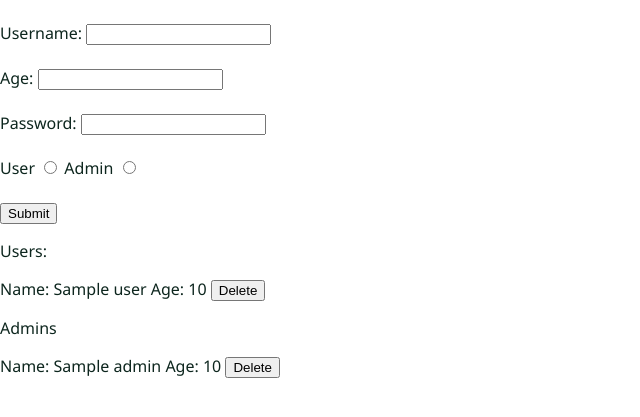
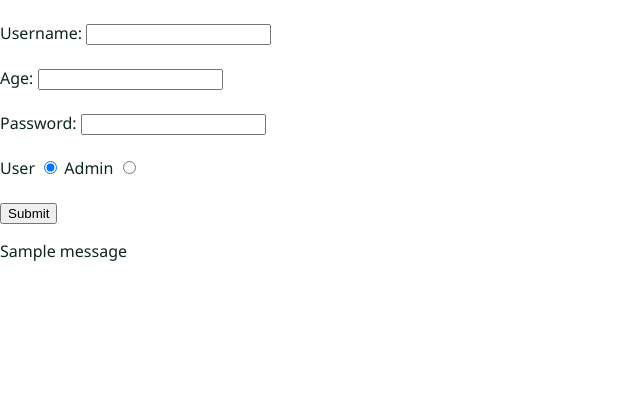
Before and after one commit to Nuffe/Project-2026, a Flask app: template app/templates/register.html in a window 1280 px wide. Shown: the part 22-439 px from the top of the page, without its empty margins (0-640 px from the left). Run offline with Flask 3, Linux system fonts and the light colour scheme; the template is opened without the code that fills it: most values are stand-ins (such as "Sample title", 1, 10 or a date in 2020); one stand-in notice (Sample message) is shown.

Commit message:
Flash message to register new users, bug fix register missing fields and redirect to users

```diff
--- a/app/templates/home.html
+++ b/app/templates/home.html
@@ -15,14 +15,15 @@
 <body>
     <header>
         <nav>
-            <a href="/home/inside"> Inside </a>
+            <a href="/misc/inside"> Inside </a>
             <a href="/about"> About </a>
-            <a href="/home"> Home  </a>
+            <a href="/misc/home"> Home  </a>
             <a href="#"> Profile </a>
             {% if current_user.is_authenticated %}
                 <a href="/auth/logout">Logout</a>
                 {% if current_user.role == "Admin" %}
-                <a href="/register">Register</a>
+                <a href="/admin/register">Register</a>
+                <a href="/admin/users">Users</a>
                 {% endif %}
             {% else %}
                 <a href="/auth/login">Login</a>
--- a/app/templates/register.html
+++ b/app/templates/register.html
@@ -7,17 +7,17 @@
         <form action="/admin/addUser" method="POST">
         <input type="hidden" name="csrf_token" value="{{ csrf_token() }}"/>
             <label for="username">Username:</label>
-            <input type="text" id="username" name="username" minlength="3"><br><br>
+            <input type="text" id="username" name="username" minlength="3" required ><br><br>
 
             <label for="age">Age:</label>
-            <input type="text" id="age" name="age"><br><br>
+            <input type="text" id="age" name="age" required><br><br>
 
             <label for="password">Password:</label>
-            <input type="password" id="password" name="password" minlength="4"><br><br>
+            <input type="password" id="password" name="password" minlength="4" required><br><br>
 
 
-            <label for="role">User</label>
-            <input type="radio" id="user" name="role" value="User">
+            <label for="role" >User</label>
+            <input type="radio" id="user" name="role" value="User" checked>
             <label for="role">Admin</label>
             <input type="radio" id="admin" name="role" value="Admin">
             <br><br>
@@ -25,32 +25,15 @@
         </form>
     </div>
 
-<p> Users:</p>
-{% if users %}
-    {% for user in users %}
-        <div>
-            <form action="/admin/deleteUser" method="POST">
-            <input type="hidden" name="csrf_token" value="{{ csrf_token() }}"/>
-                <input type="hidden" name="name" value="{{ user.name }}">
-                <span> Name: {{ user.name}}  Age: {{user.age}}  </span>
-                <button name="delete_user"> Delete </button>
-            </form>
-        </div>
-    {% endfor %}
-{% endif %}
 
+{% with messages = get_flashed_messages() %}
+    {% if messages %}
+    <div class=flashes>
+        {% for message in messages%}
+          <p> {{ message }}</p>
+        {% endfor%}
+    </div>
+    {% endif %}
+{% endwith %}
 
-<p>Admins</p>
-{% if admins %}
-    {% for admin in admins %}
-        <div>
-            <form action="/admin/deleteUser" method="POST">
-            <input type="hidden" name="csrf_token" value="{{ csrf_token() }}"/>
-                <input type="hidden" name="name" value="{{ admin.name }}">
-                <span> Name: {{ admin.name}}  Age: {{admin.age}}  </span>
-                <button name="delete_user"> Delete </button>
-            </form>
-        </div>
-    {% endfor %}
-{% endif %}
 {% endblock %}
```
Also changed, not shown: app/admin/routes.py (+7 -4 lines), app/templates/users.html (+8 -0 lines).
